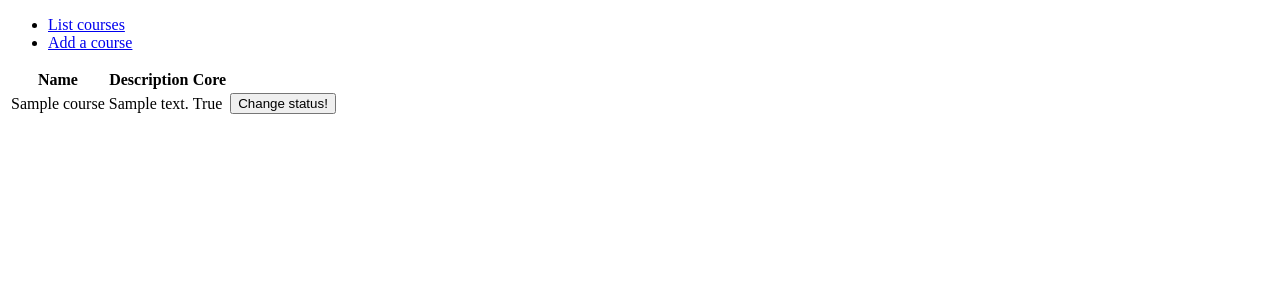
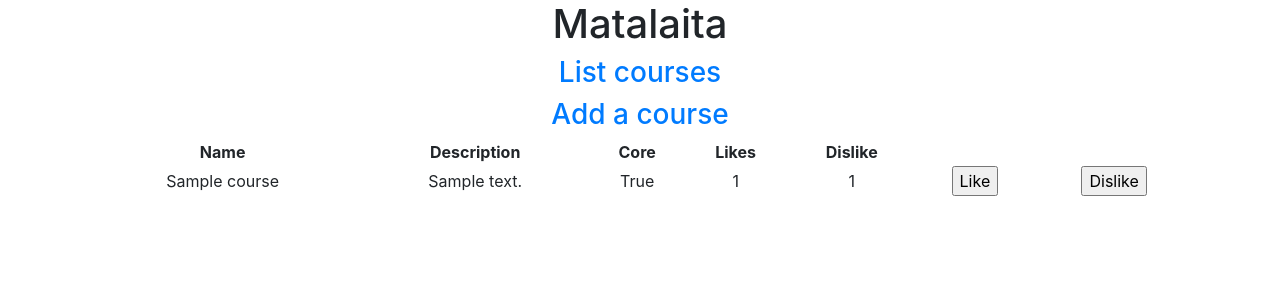
Before and after one commit to Varjokorento/tsohasovellus19, a Flask app: page /course in a window 1280 px wide. Shown: the top 300 px of the page. Run offline with Flask 2, Linux system fonts and the light colour scheme; tables that the repository leaves empty hold one stand-in row (Sample ...); some libraries are stand-ins or nearby versions.

Commit message:
Added likes and dislikes for courses. Added bootstrap and reformatted UI.

```diff
--- a/application/courses/models.py
+++ b/application/courses/models.py
@@ -5,8 +5,12 @@ class Course(db.Model):
     name = db.Column(db.String(400), nullable= False)
     description = db.Column(db.String(10000), nullable=False)
     core = db.Column(db.Boolean, nullable=False)
+    likes = db.Column(db.Integer, nullable=True)
+    dislikes = db.Column(db.Integer, nullable=True)
 
     def __init__(self, name, description, core):
         self.name= name
         self.description = description
         self.core = core
+        self.likes= 0
+        self.dislikes =0
--- a/application/courses/views.py
+++ b/application/courses/views.py
@@ -17,13 +17,18 @@ def courses_create():
     t = Course(request.form.get("name"), request.form.get("description"), core)
     db.session().add(t)
     db.session().commit()
-
     return redirect(url_for("courses_index"))
 
 @app.route("/course/<course_id>/", methods=["POST"])
-def course_set_false(course_id):
-    print(course_id)
+def course_add_like(course_id):
     t = Course.query.get(course_id)
-    t.core = not t.core
+    t.likes = t.likes +1
     db.session().commit()
     return redirect(url_for("courses_index"))
+
+@app.route("/course/dislike/<course_id>/", methods=["POST"])
+def course_add_dislike(course_id):
+    t = Course.query.get(course_id)
+    t.dislikes = t.dislikes +1
+    db.session().commit()
+    return redirect(url_for("courses_index"))
--- a/application/templates/courses/list.html
+++ b/application/templates/courses/list.html
@@ -1,22 +1,31 @@
 {% extends "layout.html" %}
 
 {% block body %}
-  <table>
+  <table class="container text-center">
     <tr>
       <th>Name</th>
       <th>Description</th>
       <th>Core</th>
+      <th>Likes</th>
+      <th>Dislike</th>
     </tr>
     {% for course in courses %}
     <tr>
       <td>{{ course.name }}</td>
       <td>{{ course.description }}</td>
       <td>{{ course.core }}</td>
+      <td>{{ course.likes}} </td>
+      <td>{{ course.dislikes}} </td>
       <td>
-        <form method="POST" action="{{ url_for('course_set_false', course_id=course.id) }}">
-            <input type="submit" value="Change status!"/>
+        <form method="POST" action="{{ url_for('course_add_like', course_id=course.id) }}">
+            <input type="submit" value="Like"/>
         </form>
      </td>
+     <td>
+        <form method="POST" action="{{ url_for('course_add_dislike', course_id=course.id) }}">
+            <input type="submit" value="Dislike"/>
+        </form>
+    </td>
     </tr>
     {% endfor %}
   </table>
--- a/application/templates/courses/new.html
+++ b/application/templates/courses/new.html
@@ -1,6 +1,7 @@
 {% extends "layout.html" %}
 
 {% block body %}
+<div class="form-control">
 <form method="POST" action="{{ url_for('courses_create') }}">
   <div>
   <input type="text" name="name"/>
@@ -8,5 +9,6 @@
   <input type="text" name="core"/>
   <input type="submit" value="Add a new course"/>
 </div>
+</div>
 </form>
 {% endblock %}
--- a/application/templates/layout.html
+++ b/application/templates/layout.html
@@ -3,14 +3,19 @@
     <head>
         <meta charset="utf-8">
         <title>Demo</title>
+        <link rel="stylesheet" href="https://maxcdn.bootstrapcdn.com/bootstrap/4.0.0/css/bootstrap.min.css" integrity="sha384-Gn5384xqQ1aoWXA+058RXPxPg6fy4IWvTNh0E263XmFcJlSAwiGgFAW/dAiS6JXm" crossorigin="anonymous">
     </head>
-    <ul>
-            <li><a href="{{ url_for('courses_index') }}">List courses</a></li>
-            <li><a href="{{ url_for('courses_form') }}">Add a course</a></li>
-    </ul>
+    <div class="container">
+    <h1 class="text-center">Matalaita</h1>
+            <h3 class="text-center"><a href="{{ url_for('courses_index') }}">List courses</a></h3>
+            <h3 class="text-center" ><a href="{{ url_for('courses_form') }}">Add a course</a></h3>
+
     <body>
         {% block body%}
+        <script src="https://maxcdn.bootstrapcdn.com/bootstrap/4.0.0/js/bootstrap.min.js" integrity="sha384-JZR6Spejh4U02d8jOt6vLEHfe/JQGiRRSQQxSfFWpi1MquVdAyjUar5+76PVCmYl" crossorigin="anonymous"></script>
 
         {% endblock %}
+
     </body>
+</div>
 </html>
```
